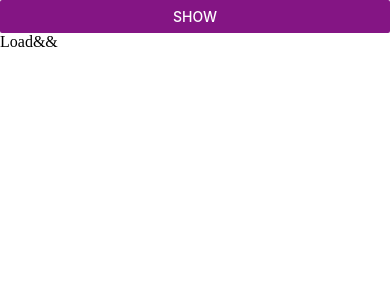
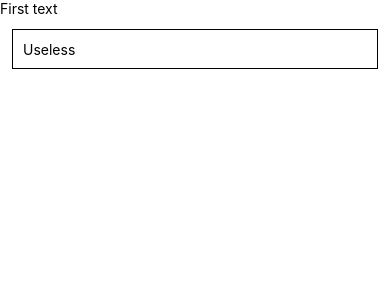
Before and after one commit to AhmadNajiKam/Jovision-react-native, a React Native app: screen / in a window 390 px wide. Shown: the top 300 px of the page. Built offline with nearby package versions, Linux system fonts and the light colour scheme.

Commit message:
Solve Task22

```diff
--- a/App.tsx
+++ b/App.tsx
@@ -7,12 +7,12 @@
 'use strict'
 import React from 'react';
 
-import Task21 from './Tasks/Task21';
+import Task22 from './Tasks/Task22';
 
 export default function App(){
 
 return (
-<Task21></Task21>
+<Task22></Task22>
 
 );
 
--- /dev/null
+++ b/Components/MyFunctionPage.js
@@ -0,0 +1,23 @@
+'use strict';
+import { useState } from "react";
+import { TextInput } from "react-native";
+import { StyleSheet } from "react-native";
+const MyFunctionalComponent = (props) =>
+{
+    const [text,setText] = useState('Useless');
+return (<TextInput
+    style={styles.input}
+    onChangeText={(text)=>{setText(text);props.fun(text);}}
+    value={text}
+  />);
+}
+
+const styles = StyleSheet.create({
+    input: {
+      height: 40,
+      margin: 12,
+      borderWidth: 1,
+      padding: 10,
+    },
+  });
+export default MyFunctionalComponent;
--- a/Tasks/Task21.js
+++ b/Tasks/Task21.js
@@ -1,6 +1,6 @@
 'use strict';
 import { Button } from "react-native";
-import MyFunctionalComponent from "../Components/MyFunctionalComponent";
+import MyFunctionalComponent from "../Components/MyFunctionPage";
 import { useEffect,useState } from "react";
 const Task21 =()=>{
 const [Load,setLoad] = useState(true);
--- /dev/null
+++ b/Tasks/Task22.js
@@ -0,0 +1,12 @@
+'use strict';
+import { useState } from "react";
+import { Text } from "react-native";
+import MyFunctionalComponent from "../Components/MyFunctionPage";
+const Task22 = () =>{
+    const [text,setText] = useState('First text');
+return (<><Text >{text}</Text>
+<MyFunctionalComponent fun={setText}> </MyFunctionalComponent></>
+
+);
+}
+export default Task22;
```
Also changed, not shown: Components/MyFunctionalComponent.js (deleted, +0 -9 lines).
